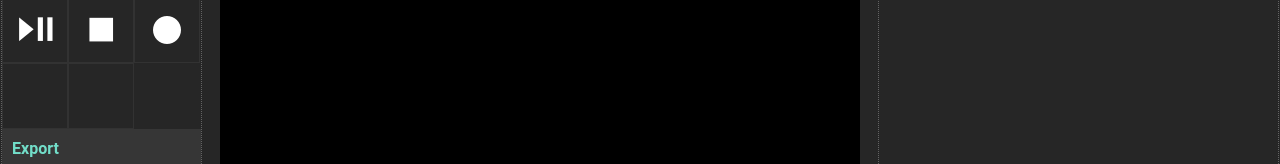
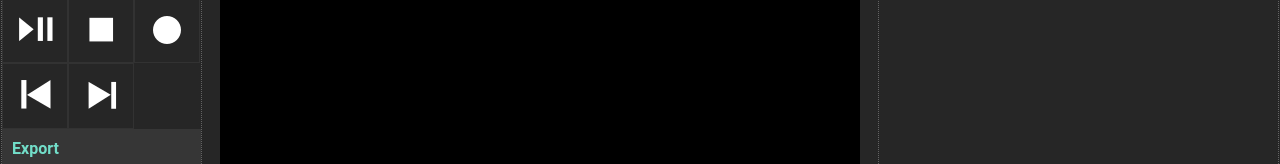
Before and after one commit to OpenDanmakuCommunity/gas, a website: page ide/index.html in a window 1280 px wide. Shown: the part 455-619 px from the top of the page. Drawn offline with nearby package versions, Linux system fonts and the light colour scheme.

Commit message:
Add icons for ff and rw

```diff
--- a/ide/styles/icons.css
+++ b/ide/styles/icons.css
@@ -37,3 +37,11 @@
 .tool-icon.rec {
   background-image: url('icons/rec.png');
 }
+
+.tool-icon.rw {
+  background-image: url('icons/rw.png');
+}
+
+.tool-icon.ff {
+  background-image: url('icons/ff.png');
+}
```
Also changed, not shown: ide/styles/icons/ff.png (added), ide/styles/icons/rw.png (added).
